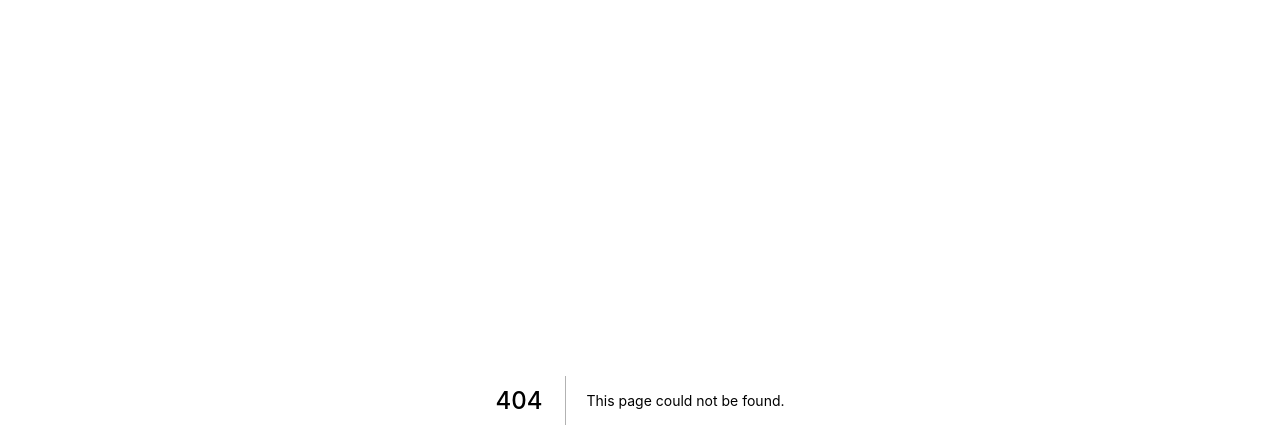
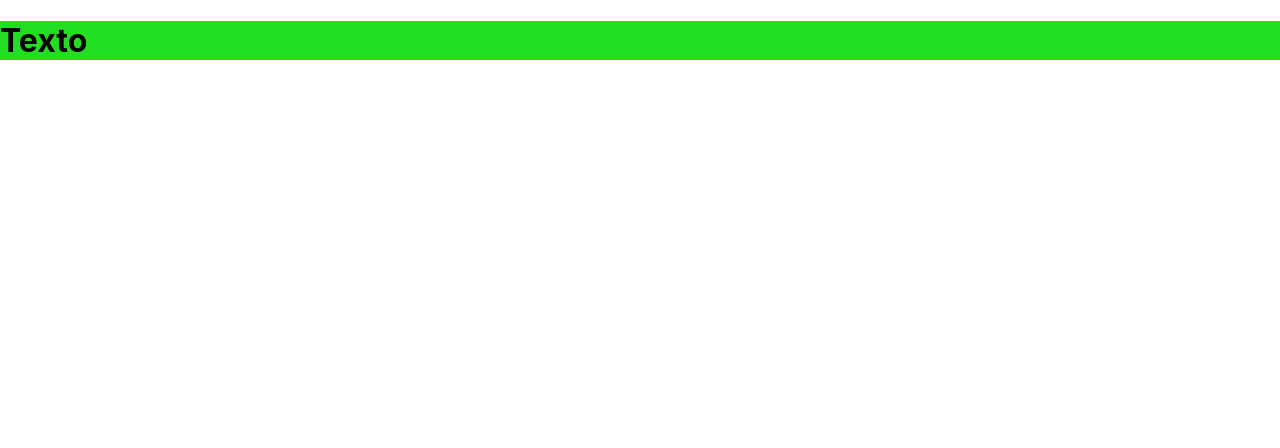
Before and after one commit to GeorgeSalu/nextjs, a Next.js app in the folder exercicios/: page /css/usandoEstilo in a window 1280 px wide. Before the commit this address had no page. Shown: the top 448 px of the page. Built offline with nearby package versions, Linux system fonts and the light colour scheme.

Commit message:
aplicando estilo

```diff
--- /dev/null
+++ b/exercicios/components/Estilo.jsx
@@ -0,0 +1,9 @@
+export default function Estilo(props) {
+    return (
+        <div>
+            <h1 style={{ backgroundColor: props.numero >= 0 ? "#2D2" : "#D22" }}>
+                Texto
+            </h1>
+        </div>
+    )
+}
--- /dev/null
+++ b/exercicios/pages/css/usandoEstilo.jsx
@@ -0,0 +1,5 @@
+import Estilo from "../../components/Estilo";
+
+export default function usandoEstilo() {
+    return <Estilo numero={3} />
+}
```
